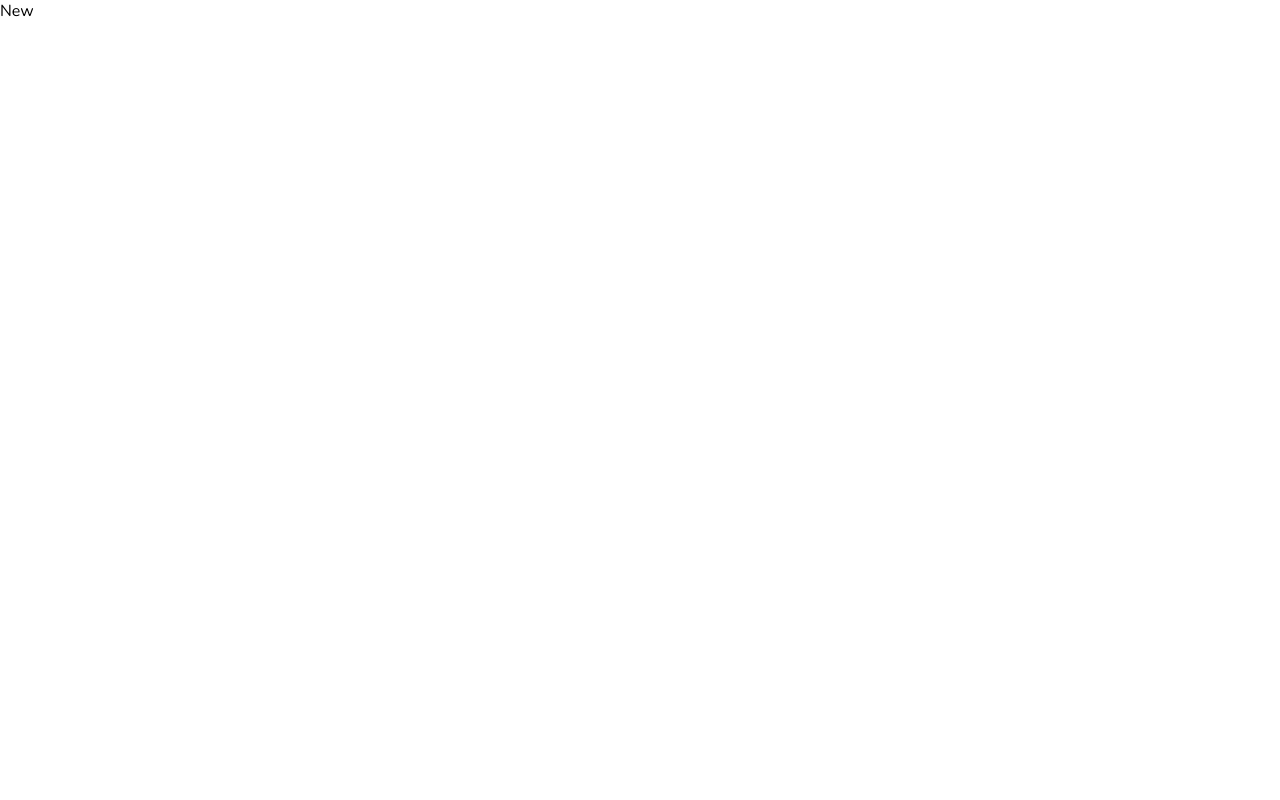
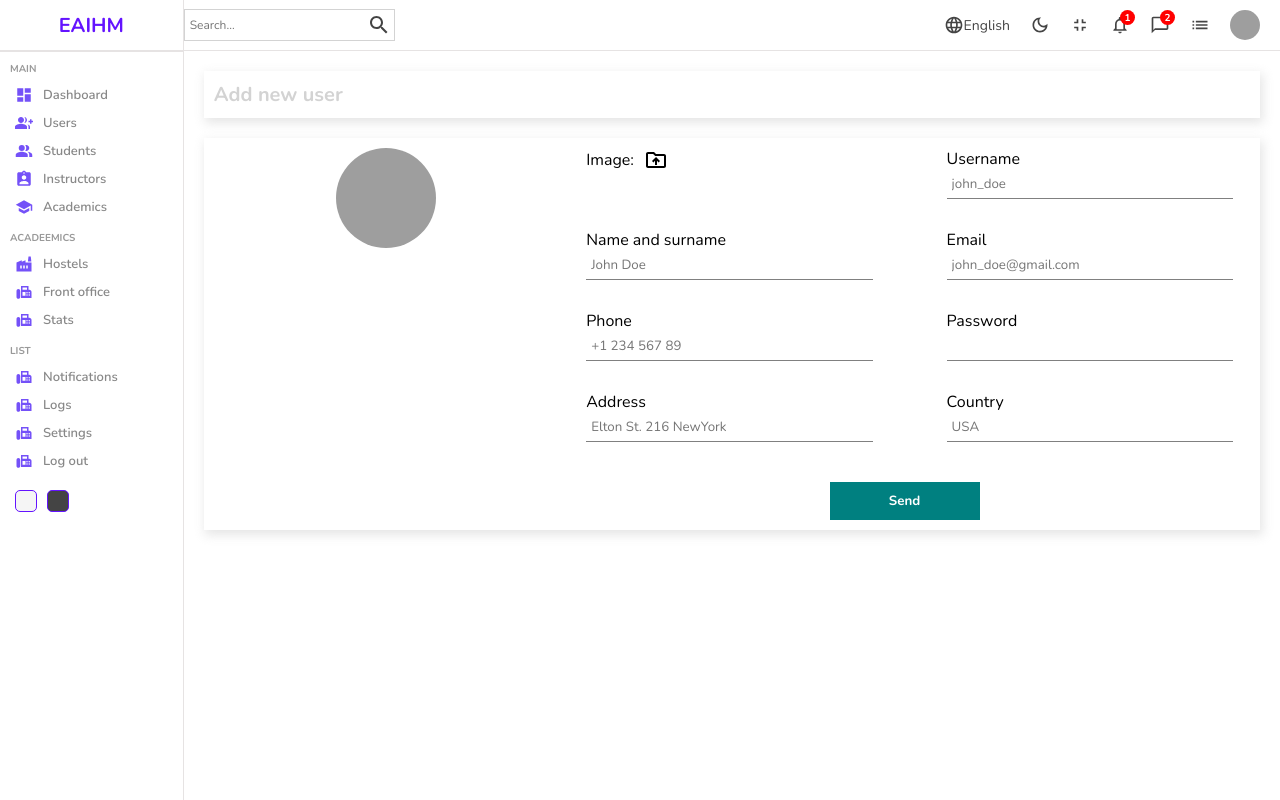
Before and after one commit to marksocoh/React-Admin-Dashboard, a React (Create React App) app: page /users/new in a window 1280 px wide. Built offline with nearby package versions, Linux system fonts and the light colour scheme; grey boxes are pictures that could not be loaded.

Commit message:
Form page

```diff
--- a/src/App.js
+++ b/src/App.js
@@ -4,7 +4,7 @@
 import Single from "./pages/single/Single";
 import New from "./pages/new/New";
 import { BrowserRouter, Routes, Route } from "react-router-dom";
-
+import { productInputs, userInputs } from "./formSource";
 function App() {
   return (
     <div className="App">
@@ -16,11 +16,12 @@
             <Route path="users">
               <Route index element={<List/>}/>
               <Route path=":userid" element={<Single/>}/>
-              <Route path="new" element={<New/>}/>
+              <Route path="new" element={<New inputs ={userInputs} title="Add new user"/>}/>
             </Route>
             <Route path="products">
                 <Route index element={<List/>}/>
                 <Route path=":product" element={<Single/>}/>
+                <Route path="new" element={<New inputs={productInputs} title="Add new product"/>}/>
             </Route>
           </Route>
 
--- /dev/null
+++ b/src/formSource.js
@@ -0,0 +1,76 @@
+export const userInputs = [
+    {
+      id: 1,
+      label: "Username",
+      type: "text",
+      placeholder: "john_doe",
+    },
+    {
+      id: 2,
+      label: "Name and surname",
+      type: "text",
+      placeholder: "John Doe",
+    },
+    {
+      id: 3,
+      label: "Email",
+      type: "mail",
+      placeholder: "john_doe@gmail.com",
+    },
+    {
+      id: 4,
+      label: "Phone",
+      type: "text",
+      placeholder: "+1 234 567 89",
+    },
+    {
+      id: 5,
+      label: "Password",
+      type: "password",
+    },
+    {
+      id: 6,
+      label: "Address",
+      type: "text",
+      placeholder: "Elton St. 216 NewYork",
+    },
+    {
+      id: 7,
+      label: "Country",
+      type: "text",
+      placeholder: "USA",
+    },
+  ];
+
+  export const productInputs = [
+    {
+      id: 1,
+      label: "Title",
+      type: "text",
+      placeholder: "Apple Macbook Pro",
+    },
+    {
+      id: 2,
+      label: "Description",
+      type: "text",
+      placeholder: "Description",
+    },
+    {
+      id: 3,
+      label: "Category",
+      type: "text",
+      placeholder: "Computers",
+    },
+    {
+      id: 4,
+      label: "Price",
+      type: "text",
+      placeholder: "100",
+    },
+    {
+      id: 5,
+      label: "Stock",
+      type: "text",
+      placeholder: "in stock",
+    },
+  ];
--- a/src/pages/new/New.jsx
+++ b/src/pages/new/New.jsx
@@ -1,8 +1,47 @@
-import React from 'react'
+import React, { useState } from 'react'
 import "./new.scss"
-const New = () => {
+import Sidebar from '../../components/sidebar/Sidebar'
+import Navbar from '../../components/navbar/Navbar'
+import DriveFolderUploadOutlinedIcon from "@mui/icons-material/DriveFolderUploadOutlined";
+
+const New = ({inputs, title}) => {
+
+  const [file,setFile] = useState("")
   return (
-    <div>New</div>
+    <div className='new'>
+      <Sidebar/>
+      <div className="newContainer">
+        <Navbar/>
+         <div className="top">
+          <h1>{title}</h1>
+         </div>
+         <div className="bottom">
+          <div className="left">
+            <img src={file ? URL.createObjectURL(file) :"https://encrypted-tbn0.gstatic.com/images?q=tbn:ANd9GcRcnyHcErjXASFe1Imj6U_2lmC6xN-UCNyNKuIvSB21UX3ooLyEgBXgnNWo2TBz6pE9gME&usqp=CAU"} alt="" />
+          </div>
+          <div className="right">
+          <form>
+              <div className="formInput">
+                <label htmlFor="file">
+                  Image: <DriveFolderUploadOutlinedIcon className="icon" />
+                </label>
+                <input type="file" id="file" onChange={e=>setFile(e.target.files[0])} style={{display:"none"}}/>
+              </div>
+
+            {inputs.map((input)=>(
+                <div className="formInput">
+                <label >{input.label}</label>
+                <input type={input.type}  placeholder={input.placeholder}/>
+              </div>
+            ))}
+
+
+              <button>Send</button>
+            </form>
+          </div>
+         </div>
+      </div>
+    </div>
   )
 }
 
--- a/src/pages/new/new.scss
+++ b/src/pages/new/new.scss
@@ -0,0 +1,77 @@
+.new {
+    width: 100%;
+    display: flex;
+
+    .newContainer {
+      flex: 6;
+
+      .top,
+      .bottom {
+        -webkit-box-shadow: 2px 4px 10px 1px rgba(0, 0, 0, 0.47);
+        box-shadow: 2px 4px 10px 1px rgba(201, 201, 201, 0.47);
+        padding: 10px;
+        margin: 20px;
+        display: flex;
+
+        h1 {
+          color: lightgray;
+          font-size: 20px;
+        }
+
+        .left {
+          flex: 1;
+          text-align: center;
+
+          img {
+            width: 100px;
+            height: 100px;
+            border-radius: 50%;
+            object-fit: cover;
+          }
+        }
+
+        .right {
+          flex: 2;
+
+          form {
+            display: flex;
+            flex-wrap: wrap;
+            gap: 30px;
+            justify-content: space-around;
+
+            .formInput {
+              width: 40%;
+
+              label {
+                display: flex;
+                align-items: center;
+                gap: 10px;
+
+                .icon {
+                  cursor: pointer;
+                }
+              }
+
+              input {
+                width: 100%;
+                padding: 5px;
+                border: none;
+                border-bottom: 1px solid gray;
+              }
+            }
+
+            button {
+              width: 150px;
+              padding: 10px;
+              border: none;
+              background-color: teal;
+              color: white;
+              font-weight: bold;
+              cursor: pointer;
+              margin-top: 10px;
+            }
+          }
+        }
+      }
+    }
+  }
```
